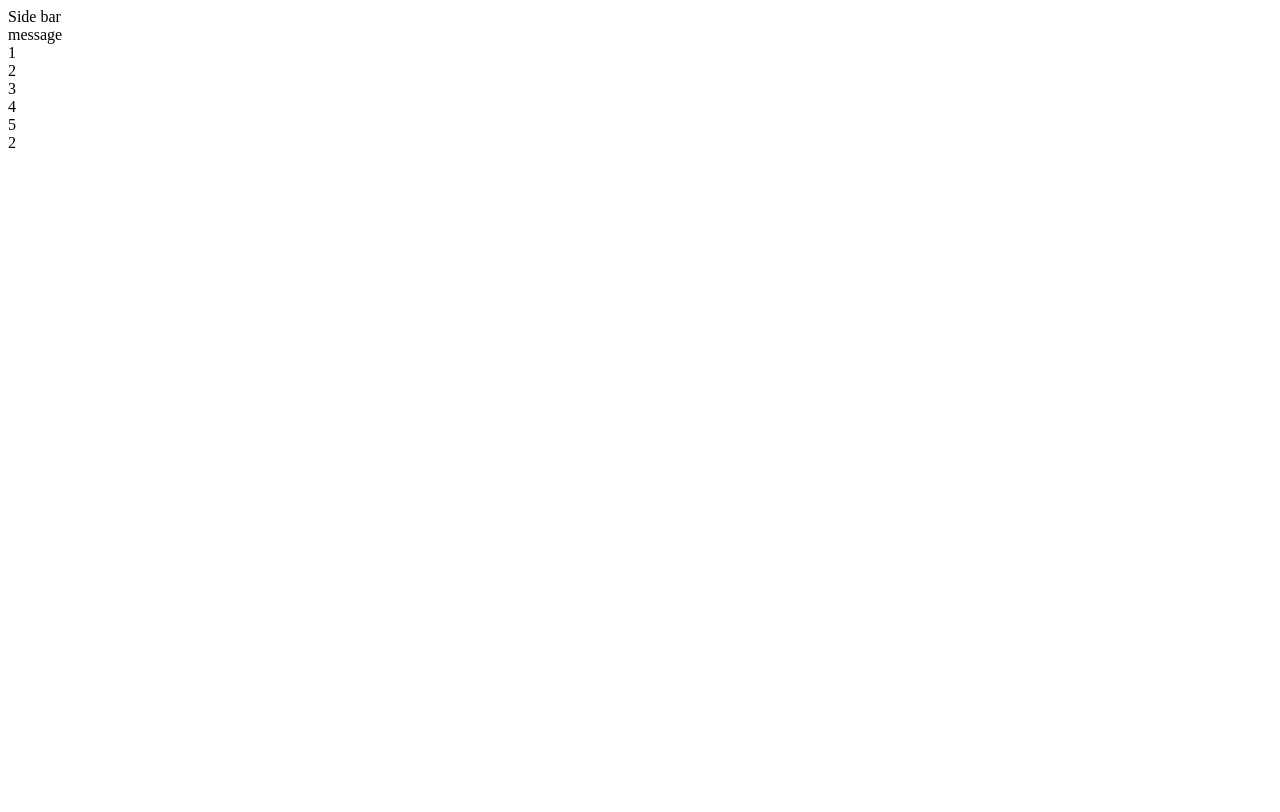
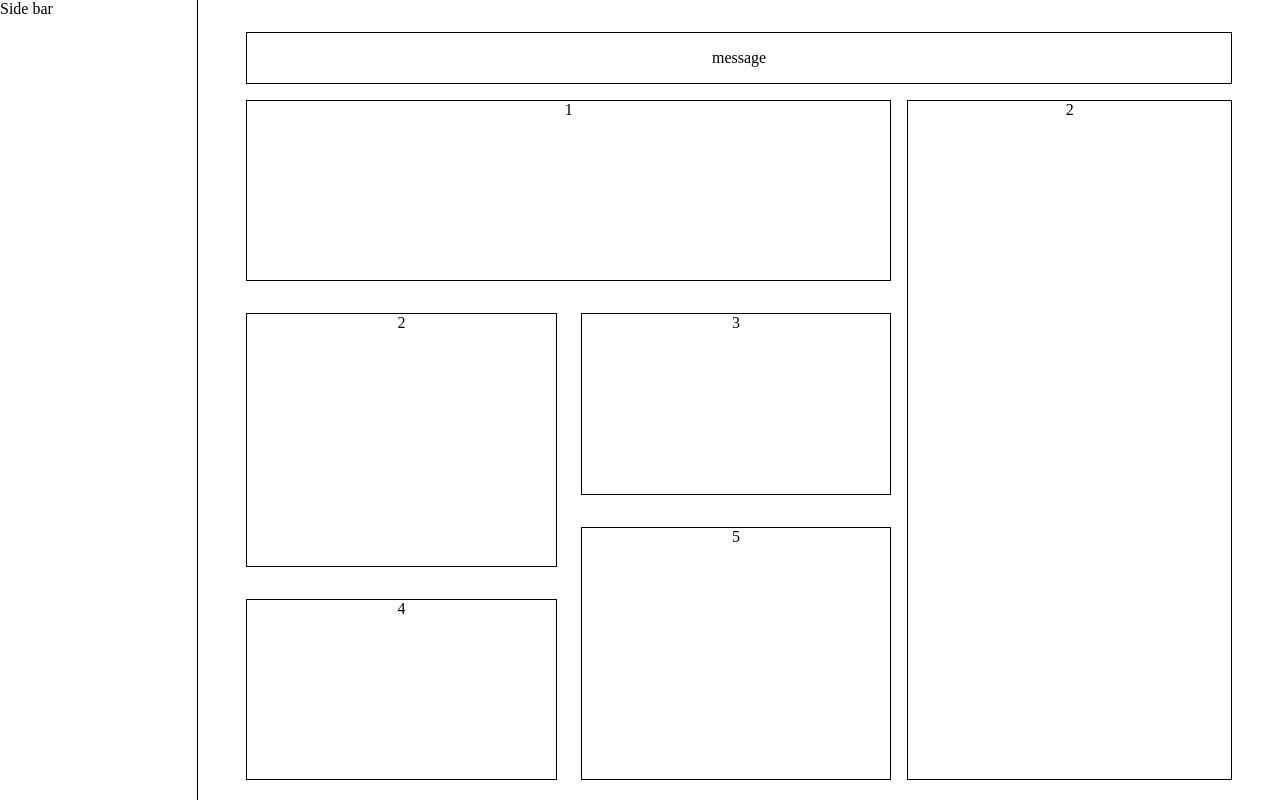
Before and after one commit to ayee-lucas/CSS-TRAINING, a plain HTML site: page 3/index.html in a window 1280 px wide. Drawn offline with Linux system fonts and the light colour scheme.

Commit message:
layout 3 css compiled files

```diff
--- a/3/style.css
+++ b/3/style.css
@@ -1 +1,68 @@
-/*# sourceMappingURL=style.css.map */
+* {
+  margin: 0;
+  padding: 0;
+  top: 0;
+}
+
+body {
+  min-height: 100dvh;
+  width: 100%;
+}
+
+main {
+  display: flex;
+}
+main aside {
+  border-right: 1px solid black;
+  width: 20%;
+  height: 100dvh;
+}
+main section {
+  width: 100%;
+  padding: 2rem 3rem;
+}
+main section header {
+  border: 1px solid black;
+  background-color: white;
+  text-align: center;
+  padding: 1rem 0rem;
+}
+
+.wrapper {
+  display: flex;
+  gap: 1rem;
+  width: 100%;
+  height: 85vh;
+  padding-top: 1rem;
+}
+
+.glances-wrapper {
+  width: 100%;
+  display: grid;
+  grid-template-columns: 1fr 1fr;
+  grid-template-rows: 1fr 1fr 40px 1fr;
+  -moz-column-gap: 1.5rem;
+       column-gap: 1.5rem;
+  row-gap: 2rem;
+}
+.glances-wrapper .balance-card {
+  grid-column: 1/3;
+}
+.glances-wrapper .analytics-card {
+  grid-row: 2/4;
+}
+.glances-wrapper .stats-card {
+  grid-row: 3/5;
+}
+.glances-wrapper div {
+  border: 1px solid black;
+  background-color: white;
+  text-align: center;
+}
+
+.profile-wrapper {
+  border: 1px solid black;
+  background-color: white;
+  text-align: center;
+  width: 50%;
+}/*# sourceMappingURL=style.css.map */
```
Also changed, not shown: 1 other file.
